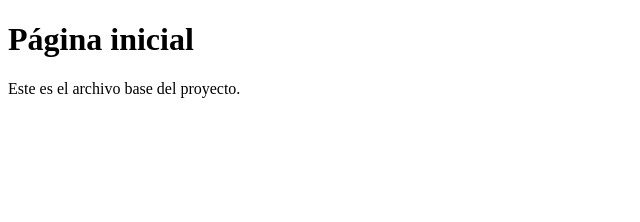
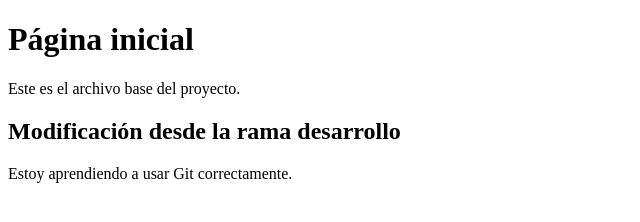
Before and after one commit to ssanitax/practica-git-individual, a plain HTML site: page index.html in a window 1280 px wide. Shown: the whole page, without its empty margins (0-640 px from the left). Drawn offline with Linux system fonts and the light colour scheme.

Commit message:
Añadido contenido HTML en rama desarrollo

```diff
--- a/index.html
+++ b/index.html
@@ -6,5 +6,7 @@
     <body>
         <h1>Página inicial</h1>
             <p>Este es el archivo base del proyecto.</p>
+        <h2>Modificación desde la rama desarrollo</h2>
+            <p>Estoy aprendiendo a usar Git correctamente.</p>
     </body>
 </html>
```
